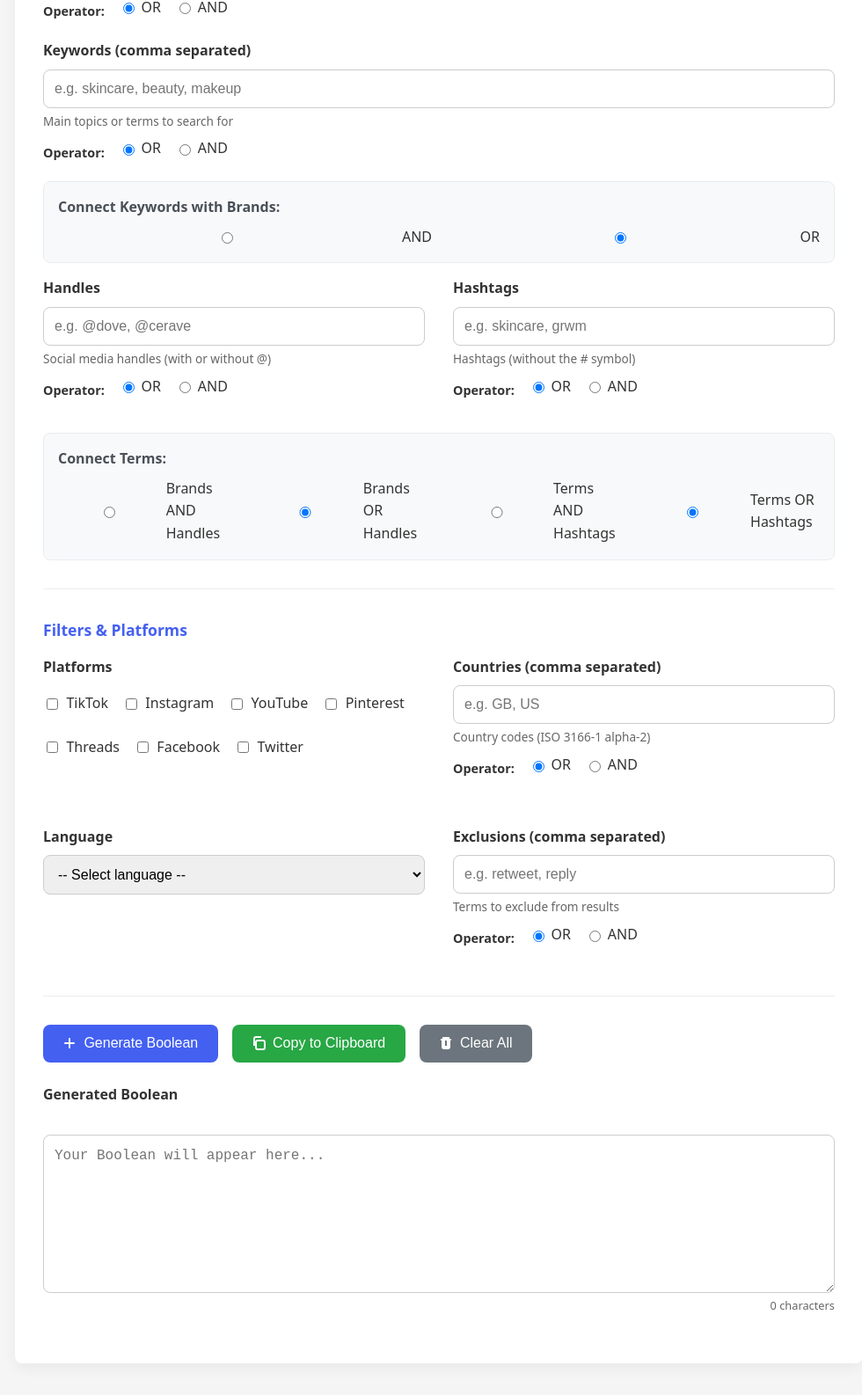
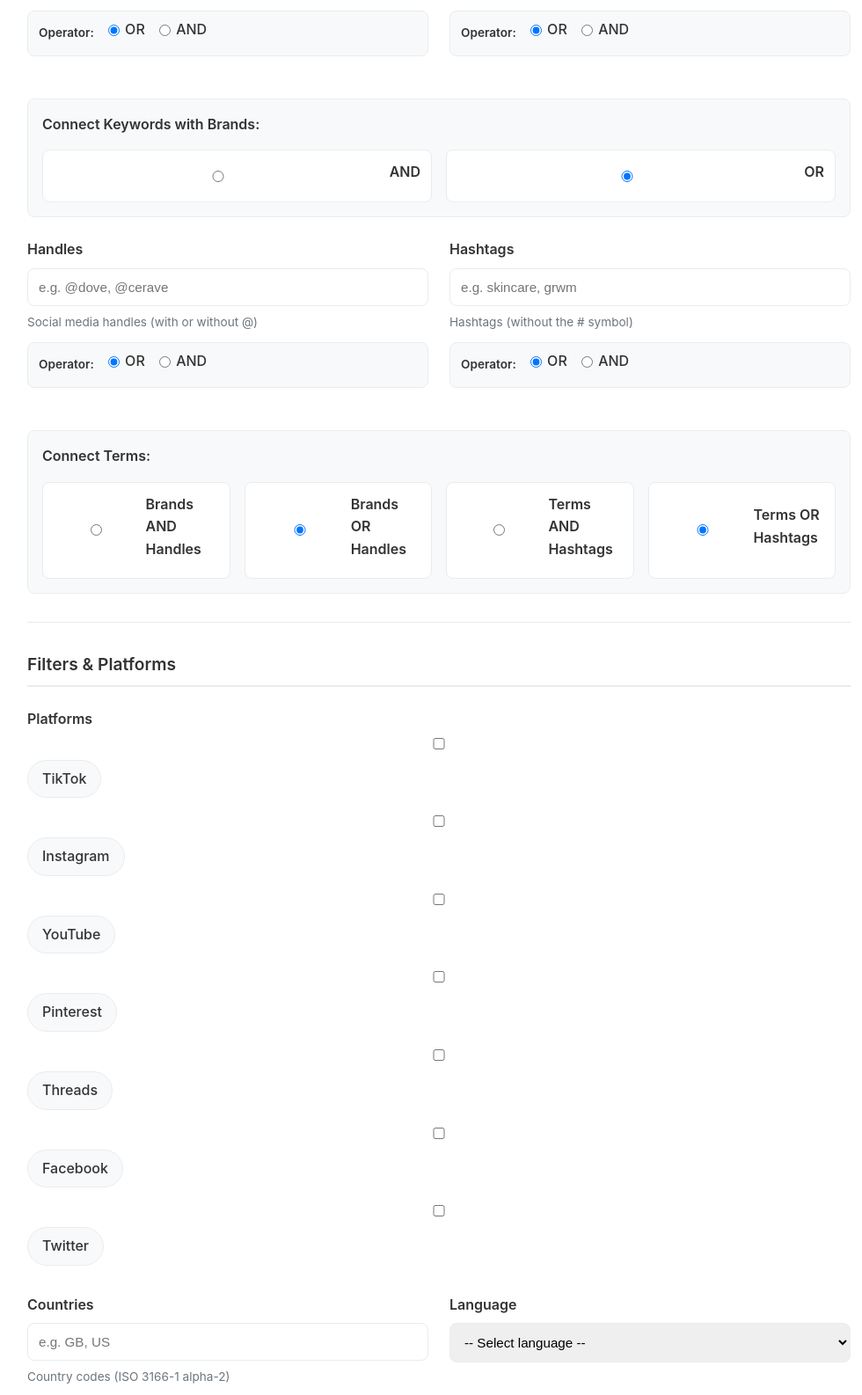
Before and after one commit to bradyofar/boolean-builder, a plain HTML site: page index.html in a window 1280 px wide. Shown: the part 326-1912 px from the top of the page at 88% size, without its empty margins (141-1121 px from the left). Drawn offline with Linux system fonts and the light colour scheme.

Commit message:
Update index.html

```diff
--- a/index.html
+++ b/index.html
@@ -3,187 +3,243 @@
 <head>
 <meta charset="UTF-8" />
 <meta name="viewport" content="width=device-width, initial-scale=1.0"/>
-<meta name="description" content="Generate Boolean search queries for social media platforms" />
 <title>Pulsar Boolean Generator</title>
 <style>
 :root {
-    --orange: #DC6844;
-    --blue: #4460F1;
-    --blue-hover: #2e49c0;
-    --green: #28a745;
-    --red: #dc3545;
-    --gray-bg: #f5f5f5;
-    --shadow: 0 6px 16px rgba(0, 0, 0, 0.05);
-    --border-radius: 8px;
-    --transition: all 0.2s ease-in-out;
+  --primary: #4460F1;
+  --accent: #DC6844;
+  --success: #28a745;
+  --danger: #dc3545;
+  --gray: #6c757d;
+  --light: #f8f9fa;
+  --border: #e9ecef;
+  --shadow: 0 4px 12px rgba(0,0,0,0.08);
+  --radius: 8px;
 }
 
+* { box-sizing: border-box; margin: 0; padding: 0; }
+
 body {
-    margin: 0;
-    font-family: system-ui, -apple-system, BlinkMacSystemFont, 'Segoe UI', Roboto, Oxygen, Ubuntu, Cantarell, sans-serif;
-    background: var(--gray-bg);
+  font-family: -apple-system, BlinkMacSystemFont, 'Segoe UI', Roboto, sans-serif;
+  background: #f5f7fa;
   color: #333;
   line-height: 1.6;
 }
 
 header {
-    background: var(--orange);
-    padding: 1.5rem 2rem;
+  background: linear-gradient(135deg, var(--accent), #e85c36);
+  padding: 1.5rem;
   text-align: center;
   color: white;
-    font-size: 1.8rem;
-    box-shadow: 0 2px 4px rgba(0, 0, 0, 0.1);
+  box-shadow: var(--shadow);
+  margin-bottom: 1.5rem;
 }
 
 .container {
-    max-width: 900px;
-    margin: 2rem auto;
+  max-width: 1000px;
+  margin: 0 auto 2rem;
   background: white;
-    border-radius: var(--border-radius);
-    padding: 2.5rem 2rem;
+  border-radius: var(--radius);
+  padding: 2rem;
   box-shadow: var(--shadow);
+}
+
+.section-title {
+  font-size: 1.2rem;
+  font-weight: 600;
+  margin-bottom: 1.5rem;
+  padding-bottom: 0.5rem;
+  border-bottom: 2px solid var(--border);
 }
 
 .form-grid {
   display: grid;
-    grid-template-columns: 1fr 1fr;
-    gap: 2rem;
+  grid-template-columns: repeat(auto-fit, minmax(300px, 1fr));
+  gap: 1.5rem;
+  margin-bottom: 1.5rem;
 }
 
-  .form-group {
-    display: flex;
-    flex-direction: column;
-    margin-bottom: 1rem;
+.form-group { margin-bottom: 1.5rem; }
+
+label {
+  display: block;
+  font-weight: 600;
+  margin-bottom: 0.5rem;
+}
+
+input, select, textarea {
+  width: 100%;
+  padding: 0.75rem;
+  border: 1px solid var(--border);
+  border-radius: var(--radius);
+  font-size: 0.95rem;
+}
+
+input:focus, select:focus, textarea:focus {
+  outline: none;
+  border-color: var(--primary);
+  box-shadow: 0 0 0 3px rgba(68, 96, 241, 0.15);
+}
+
+.help-text {
+  font-size: 0.85rem;
+  color: var(--gray);
+  margin-top: 0.5rem;
 }
 
 .operator-group {
   display: flex;
   align-items: center;
-    margin-top: 0.5rem;
-    gap: 1rem;
+  margin-top: 0.75rem;
+  background: var(--light);
+  padding: 0.5rem 0.75rem;
+  border-radius: var(--radius);
+  border: 1px solid var(--border);
 }
 
 .operator-label {
   font-weight: 600;
-    font-size: 0.9rem;
+  font-size: 0.85rem;
+  margin-right: 1rem;
 }
 
-  .radio-group {
-    display: flex;
-    gap: 1rem;
-  }
+.radio-group { display: flex; gap: 1rem; }
 
 .radio-label {
   display: flex;
   align-items: center;
-    gap: 0.3rem;
+  gap: 0.4rem;
   cursor: pointer;
-    font-weight: normal;
+  font-weight: 500;
 }
 
-  label {
-    font-weight: 600;
-    margin-bottom: 0.5rem;
+.connector-section {
+  background: var(--light);
+  border-radius: var(--radius);
+  padding: 1rem;
+  margin: 1.5rem 0;
+  border: 1px solid var(--border);
 }
 
-  input, select, textarea {
-    padding: 0.75rem;
-    border: 1px solid #ccc;
-    border-radius: var(--border-radius);
-    font-size: 1rem;
-    width: 100%;
-    transition: var(--transition);
-    box-sizing: border-box;
+.connector-title {
+  font-weight: 600;
+  margin-bottom: 1rem;
 }
 
-  input:focus, select:focus, textarea:focus {
-    outline: none;
-    border-color: var(--blue);
-    box-shadow: 0 0 0 3px rgba(68, 96, 241, 0.2);
+.connector-grid {
+  display: grid;
+  grid-template-columns: repeat(auto-fit, minmax(180px, 1fr));
+  gap: 1rem;
 }
 
-  textarea {
-    font-family: 'Courier New', monospace;
-    margin-top: 1.5rem;
-    min-height: 180px;
-    resize: vertical;
-    line-height: 1.4;
+.connector-item {
+  display: flex;
+  align-items: center;
+  gap: 0.5rem;
+  background: white;
+  padding: 0.75rem;
+  border-radius: var(--radius);
+  border: 1px solid var(--border);
 }
 
 .platform-checkboxes {
   display: flex;
   flex-wrap: wrap;
-    gap: 1rem;
+  gap: 0.75rem;
   margin-top: 0.5rem;
 }
 
 .platform-checkboxes label {
-    font-weight: normal;
   display: flex;
   align-items: center;
   gap: 0.4rem;
+  padding: 0.5rem 1rem;
+  background: var(--light);
+  border: 1px solid var(--border);
+  border-radius: 30px;
+  font-weight: 500;
   cursor: pointer;
+}
+
+.platform-checkboxes input:checked + label {
+  background: var(--primary);
+  color: white;
+  border-color: var(--primary);
+}
+
+.section-divider {
+  height: 1px;
+  background: var(--border);
+  margin: 2rem 0;
 }
 
 .button-row {
   display: flex;
-    justify-content: flex-start;
+  flex-wrap: wrap;
   gap: 1rem;
-    margin-top: 2rem;
-    margin-bottom: 1.5rem;
+  margin: 2rem 0;
 }
 
 button {
-    background: var(--blue);
-    color: white;
-    padding: 0.8rem 1.4rem;
-    font-size: 1rem;
-    border: none;
-    border-radius: var(--border-radius);
-    cursor: pointer;
-    transition: var(--transition);
   display: flex;
   align-items: center;
   gap: 0.5rem;
+  padding: 0.75rem 1.25rem;
+  border: none;
+  border-radius: var(--radius);
+  font-weight: 600;
+  cursor: pointer;
+  transition: all 0.2s;
 }
 
 button:hover {
-    background: var(--blue-hover);
   transform: translateY(-2px);
+  box-shadow: 0 4px 8px rgba(0,0,0,0.1);
 }
 
-  button:active {
-    transform: translateY(0);
+.btn-primary {
+  background: var(--primary);
+  color: white;
 }
 
-  button.copy-btn {
-    background: var(--green);
+.btn-success {
+  background: var(--success);
+  color: white;
 }
 
-  button.copy-btn:hover {
-    background: #218838;
+.btn-secondary {
+  background: var(--gray);
+  color: white;
 }
 
-  button.clear-btn {
-    background: #6c757d;
+textarea {
+  min-height: 180px;
+  font-family: 'Courier New', monospace;
+  resize: vertical;
 }
 
-  button.clear-btn:hover {
-    background: #5a6268;
+.char-counter {
+  text-align: right;
+  font-size: 0.8rem;
+  color: var(--gray);
+  margin-top: 0.5rem;
 }
+
+.char-counter.warning { color: var(--accent); }
+.char-counter.error { color: var(--danger); }
 
 .notification {
   position: fixed;
   bottom: 20px;
   right: 20px;
-    padding: 12px 20px;
-    background: var(--green);
+  padding: 0.75rem 1.25rem;
+  background: var(--success);
   color: white;
-    border-radius: var(--border-radius);
+  border-radius: var(--radius);
   box-shadow: var(--shadow);
   transform: translateY(100px);
   opacity: 0;
-    transition: all 0.3s ease;
+  transition: all 0.3s;
   z-index: 1000;
 }
 
@@ -192,141 +248,55 @@
   opacity: 1;
 }
 
-  .notification.error {
-    background: var(--red);
-  }
-
-  .char-counter {
-    font-size: 0.8rem;
-    color: #666;
-    text-align: right;
-    margin-top: 0.25rem;
-  }
-
-  .char-counter.warning {
-    color: var(--orange);
-  }
-
-  .char-counter.error {
-    color: var(--red);
-  }
-
-  .help-text {
-    font-size: 0.85rem;
-    color: #666;
-    margin-top: 0.25rem;
-  }
-
-  .section-divider {
-    border-top: 1px solid #eee;
-    margin: 2rem 0;
-  }
-
-  .section-title {
-    font-weight: 600;
-    font-size: 1.1rem;
-    margin-bottom: 1rem;
-    color: var(--blue);
-  }
-
-  .connector-section {
-    background-color: #f8f9fa;
-    border-radius: var(--border-radius);
-    padding: 1rem;
-    margin: 1rem 0;
-    border: 1px solid #e9ecef;
-  }
-
-  .connector-title {
-    font-weight: 600;
-    margin-bottom: 0.5rem;
-    color: #495057;
-  }
-
-  .connector-grid {
-    display: grid;
-    grid-template-columns: repeat(auto-fit, minmax(150px, 1fr));
-    gap: 1rem;
-  }
-
-  .connector-item {
-    display: flex;
-    align-items: center;
-    gap: 0.5rem;
-  }
-
-  .connector-item label {
-    margin-bottom: 0;
-    font-weight: normal;
-  }
-
-  .input-focus {
-    border: 2px solid var(--blue);
-  }
+.notification.error { background: var(--danger); }
 
 @media (max-width: 768px) {
-    .form-grid {
-      grid-template-columns: 1fr;
-      gap: 1rem;
-    }
-
-    .button-row {
-      flex-direction: column;
-      align-items: stretch;
-    }
-
   .container {
     margin: 1rem;
-      padding: 1.5rem 1rem;
+    padding: 1.5rem;
   }
-
-    .connector-grid {
-      grid-template-columns: 1fr;
-    }
+  .form-grid, .connector-grid { grid-template-columns: 1fr; }
+  .button-row { flex-direction: column; }
+  button { width: 100%; justify-content: center; }
 }
 </style>
 </head>
 <body>
-<header>Pulsar Boolean Generator</header>
-
+<header>
+<h1>Pulsar Boolean Generator</h1>
+</header>
 
 <div class="container">
 <div class="section-title">Search Terms</div>
+
 <div class="form-grid">
   <div class="form-group">
     <label for="brands">Brands</label>
-      <input id="brands" placeholder="e.g. Dove, Cerave" aria-describedby="brands-help" />
-      <div id="brands-help" class="help-text">Brand names to include in search</div>
+    <input id="brands" placeholder="e.g. Dove, Cerave" />
+    <div class="help-text">Brand names to include in search</div>
     <div class="operator-group">
       <span class="operator-label">Operator:</span>
       <div class="radio-group">
-          <label class="radio-label">
-            <input type="radio" name="brands-operator" value="OR" checked> OR
-          </label>
-          <label class="radio-label">
-            <input type="radio" name="brands-operator" value="AND"> AND
-          </label>
+        <label class="radio-label"><input type="radio" name="brands-operator" value="OR" checked> OR</label>
+        <label class="radio-label"><input type="radio" name="brands-operator" value="AND"> AND</label>
+      </div>
+    </div>
+  </div>
+
+  <div class="form-group">
+    <label for="keywords">Keywords</label>
+    <input id="keywords" placeholder="e.g. skincare, beauty, makeup" />
+    <div class="help-text">Main topics or terms to search for</div>
+    <div class="operator-group">
+      <span class="operator-label">Operator:</span>
+      <div class="radio-group">
+        <label class="radio-label"><input type="radio" name="keywords-operator" value="OR" checked> OR</label>
+        <label class="radio-label"><input type="radio" name="keywords-operator" value="AND"> AND</label>
       </div>
     </div>
   </div>
 </div>
-      <div class="form-group">
-      <label for="keywords">Keywords (comma separated)</label>
-      <input id="keywords" placeholder="e.g. skincare, beauty, makeup" aria-describedby="keywords-help" />
-      <div id="keywords-help" class="help-text">Main topics or terms to search for</div>
-      <div class="operator-group">
-        <span class="operator-label">Operator:</span>
-        <div class="radio-group">
-          <label class="radio-label">
-            <input type="radio" name="keywords-operator" value="OR" checked> OR
-          </label>
-          <label class="radio-label">
-            <input type="radio" name="keywords-operator" value="AND"> AND
-          </label>
-        </div>
-      </div>
-    </div>
-  <!-- Connector between Keywords and Brands -->
+
 <div class="connector-section">
   <div class="connector-title">Connect Keywords with Brands:</div>
   <div class="connector-grid">
@@ -344,39 +314,31 @@
 <div class="form-grid">
   <div class="form-group">
     <label for="handles">Handles</label>
-      <input id="handles" placeholder="e.g. @dove, @cerave" aria-describedby="handles-help" />
-      <div id="handles-help" class="help-text">Social media handles (with or without @)</div>
+    <input id="handles" placeholder="e.g. @dove, @cerave" />
+    <div class="help-text">Social media handles (with or without @)</div>
     <div class="operator-group">
       <span class="operator-label">Operator:</span>
       <div class="radio-group">
-          <label class="radio-label">
-            <input type="radio" name="handles-operator" value="OR" checked> OR
-          </label>
-          <label class="radio-label">
-            <input type="radio" name="handles-operator" value="AND"> AND
-          </label>
+        <label class="radio-label"><input type="radio" name="handles-operator" value="OR" checked> OR</label>
+        <label class="radio-label"><input type="radio" name="handles-operator" value="AND"> AND</label>
       </div>
     </div>
   </div>
+
   <div class="form-group">
     <label for="hashtags">Hashtags</label>
-      <input id="hashtags" placeholder="e.g. skincare, grwm" aria-describedby="hashtags-help" />
-      <div id="hashtags-help" class="help-text">Hashtags (without the # symbol)</div>
+    <input id="hashtags" placeholder="e.g. skincare, grwm" />
+    <div class="help-text">Hashtags (without the # symbol)</div>
     <div class="operator-group">
       <span class="operator-label">Operator:</span>
       <div class="radio-group">
-          <label class="radio-label">
-            <input type="radio" name="hashtags-operator" value="OR" checked> OR
-          </label>
-          <label class="radio-label">
-            <input type="radio" name="hashtags-operator" value="AND"> AND
-          </label>
+        <label class="radio-label"><input type="radio" name="hashtags-operator" value="OR" checked> OR</label>
+        <label class="radio-label"><input type="radio" name="hashtags-operator" value="AND"> AND</label>
       </div>
     </div>
   </div>
 </div>
 
-  <!-- Connectors between term groups -->
 <div class="connector-section">
   <div class="connector-title">Connect Terms:</div>
   <div class="connector-grid">
@@ -402,35 +364,46 @@
 <div class="section-divider"></div>
 <div class="section-title">Filters & Platforms</div>
 
-  <div class="form-grid">
 <div class="form-group">
   <label>Platforms</label>
   <div class="platform-checkboxes">
-        <label><input type="checkbox" name="platform" value="TIKTOK" /> TikTok</label>
-        <label><input type="checkbox" name="platform" value="INSTAGRAM" /> Instagram</label>
-        <label><input type="checkbox" name="platform" value="YOUTUBE" /> YouTube</label>
-        <label><input type="checkbox" name="platform" value="PINTEREST" /> Pinterest</label>
-        <label><input type="checkbox" name="platform" value="THREADS" /> Threads</label>
-        <label><input type="checkbox" name="platform" value="FACEBOOK" /> Facebook</label>
-        <label><input type="checkbox" name="platform" value="TWITTER" /> Twitter</label>
+    <input type="checkbox" id="tiktok" name="platform" value="TIKTOK">
+    <label for="tiktok">TikTok</label>
+
+    <input type="checkbox" id="instagram" name="platform" value="INSTAGRAM">
+    <label for="instagram">Instagram</label>
+
+    <input type="checkbox" id="youtube" name="platform" value="YOUTUBE">
+    <label for="youtube">YouTube</label>
+
+    <input type="checkbox" id="pinterest" name="platform" value="PINTEREST">
+    <label for="pinterest">Pinterest</label>
+
+    <input type="checkbox" id="threads" name="platform" value="THREADS">
+    <label for="threads">Threads</label>
+
+    <input type="checkbox" id="facebook" name="platform" value="FACEBOOK">
+    <label for="facebook">Facebook</label>
+
+    <input type="checkbox" id="twitter" name="platform" value="TWITTER">
+    <label for="twitter">Twitter</label>
   </div>
 </div>
+
+<div class="form-grid">
   <div class="form-group">
-      <label for="countries">Countries (comma separated)</label>
-      <input id="countries" placeholder="e.g. GB, US" aria-describedby="countries-help" />
-      <div id="countries-help" class="help-text">Country codes (ISO 3166-1 alpha-2)</div>
+    <label for="countries">Countries</label>
+    <input id="countries" placeholder="e.g. GB, US" />
+    <div class="help-text">Country codes (ISO 3166-1 alpha-2)</div>
     <div class="operator-group">
       <span class="operator-label">Operator:</span>
       <div class="radio-group">
-          <label class="radio-label">
-            <input type="radio" name="countries-operator" value="OR" checked> OR
-          </label>
-          <label class="radio-label">
-            <input type="radio" name="countries-operator" value="AND"> AND
-          </label>
+        <label class="radio-label"><input type="radio" name="countries-operator" value="OR" checked> OR</label>
+        <label class="radio-label"><input type="radio" name="countries-operator" value="AND"> AND</label>
       </div>
     </div>
   </div>
+
   <div class="form-group">
     <label for="language">Language</label>
     <select id="language">
@@ -446,56 +419,35 @@
       <option value="zh">Chinese</option>
     </select>
   </div>
+
   <div class="form-group">
-      <label for="exclusions">Exclusions (comma separated)</label>
-      <input id="exclusions" placeholder="e.g. retweet, reply" aria-describedby="exclusions-help" />
-      <div id="exclusions-help" class="help-text">Terms to exclude from results</div>
+    <label for="exclusions">Exclusions</label>
+    <input id="exclusions" placeholder="e.g. retweet, reply" />
+    <div class="help-text">Terms to exclude from results</div>
     <div class="operator-group">
       <span class="operator-label">Operator:</span>
       <div class="radio-group">
-          <label class="radio-label">
-            <input type="radio" name="exclusions-operator" value="OR" checked> OR
-          </label>
-          <label class="radio-label">
-            <input type="radio" name="exclusions-operator" value="AND"> AND
-          </label>
+        <label class="radio-label"><input type="radio" name="exclusions-operator" value="OR" checked> OR</label>
+        <label class="radio-label"><input type="radio" name="exclusions-operator" value="AND"> AND</label>
       </div>
     </div>
   </div>
 </div>
 
-  <div class="section-divider"></div>
-
 <div class="button-row">
-    <button id="generate-btn" type="button" aria-label="Generate Boolean">
-      <svg width="16" height="16" viewBox="0 0 16 16" fill="none" xmlns="http://www.w3.org/2000/svg">
-        <path d="M8 3V13M3 8H13" stroke="currentColor" stroke-width="2" stroke-linecap="round"/>
-      </svg>
-      Generate Boolean
-    </button>
-    <button id="copy-btn" class="copy-btn" type="button" aria-label="Copy to clipboard">
-      <svg width="16" height="16" viewBox="0 0 16 16" fill="none" xmlns="http://www.w3.org/2000/svg">
-        <path d="M13 5H7C5.89543 5 5 5.89543 5 7V13C5 14.1046 5.89543 15 7 15H13C14.1046 15 15 14.1046 15 13V7C15 5.89543 14.1046 5 13 5Z" stroke="currentColor" stroke-width="2"/>
-        <path d="M3 11V3C3 1.89543 3.89543 1 5 1H11" stroke="currentColor" stroke-width="2"/>
-      </svg>
-      Copy to Clipboard
-    </button>
-    <button id="clear-btn" class="clear-btn" type="button" aria-label="Clear all fields">
-      <svg width="16" height="16" viewBox="0 0 16 16" fill="none" xmlns="http://www.w3.org/2000/svg">
-        <path d="M2 4H14M5 4V2H11V4M6 4V12H10V4M12 4V12C12 13.1046 11.1046 14 10 14H6C4.89543 14 4 13.1046 4 12V4" stroke="currentColor" stroke-width="2"/>
-      </svg>
-      Clear All
-    </button>
+  <button id="generate-btn" class="btn-primary">Generate Boolean</button>
+  <button id="copy-btn" class="btn-success">Copy to Clipboard</button>
+  <button id="clear-btn" class="btn-secondary">Clear All</button>
 </div>
 
 <div class="form-group">
   <label for="output">Generated Boolean</label>
-    <textarea id="output" placeholder="Your Boolean will appear here..." readonly aria-live="polite"></textarea>
+  <textarea id="output" placeholder="Your Boolean will appear here..." readonly></textarea>
   <div id="char-counter" class="char-counter">0 characters</div>
 </div>
 </div>
 
-<div id="notification" class="notification" role="alert" aria-live="assertive"></div>
+<div id="notification" class="notification"></div>
 
 <script>
 document.addEventListener('DOMContentLoaded', () => {
@@ -614,7 +566,7 @@
       }
 
       if (keywords.length === 0 && brands.length === 0 && handles.length === 0 && hashtags.length === 0) {
-          showNotification('Please enter at least one search term (keyword, brand, handle, or hashtag)', 'error');
+        showNotification('Please enter at least one search term', 'error');
         return;
       }
 
@@ -736,88 +688,48 @@
       showNotification('Boolean generated successfully!');
     } catch (error) {
       console.error('Error generating boolean:', error);
-        showNotification('Error generating boolean. Please check your inputs.', 'error');
+      showNotification('Error generating boolean', 'error');
     }
   }
 
   function copyBoolean() {
     if (!outputField.value.trim()) {
-        showNotification('Nothing to copy. Generate a Boolean first.', 'error');
+      showNotification('Nothing to copy', 'error');
       return;
     }
 
-      // Use modern clipboard API if available
-      if (navigator.clipboard) {
     navigator.clipboard.writeText(outputField.value)
-          .then(() => {
-            showNotification('✅ Boolean copied to clipboard');
-          })
-          .catch(err => {
-            console.error('Failed to copy: ', err);
-            fallbackCopy();
+      .then(() => showNotification('Copied to clipboard'))
+      .catch(() => {
+        outputField.select();
+        document.execCommand('copy');
+        showNotification('Copied to clipboard');
       });
-      } else {
-        fallbackCopy();
-      }
-    }
-
-    function fallbackCopy() {
-      outputField.select();
-      outputField.setSelectionRange(0, 99999);
-      try {
-        document.execCommand('copy');
-        showNotification('✅ Boolean copied to clipboard');
-      } catch (err) {
-        showNotification('Failed to copy. Please select and copy manually.', 'error');
-      }
   }
 
   function clearAll() {
-      // Clear all input fields
-      Object.values(formFields).forEach(field => {
-        field.value = '';
-      });
-
-      // Reset radio buttons to OR
-      document.querySelectorAll('input[type="radio"][value="OR"]').forEach(radio => {
-        radio.checked = true;
-      });
-
-      // Uncheck all checkboxes
-      document.querySelectorAll('input[type="checkbox"]').forEach(cb => {
-        cb.checked = false;
-      });
-
-      // Clear output
+    Object.values(formFields).forEach(field => field.value = '');
+    document.querySelectorAll('input[type="radio"][value="OR"]').forEach(radio => radio.checked = true);
+    document.querySelectorAll('input[type="checkbox"]').forEach(cb => cb.checked = false);
     outputField.value = '';
     updateCharCount();
-
-      // Clear localStorage
     localStorage.removeItem('pulsarBooleanData');
-
     showNotification('All fields cleared');
   }
 
   function validateInput(field) {
-      // Basic validation for now - could be expanded
     if (field.value.length > 500) {
       field.value = field.value.substring(0, 500);
-        showNotification(`Input limited to 500 characters`, 'error');
+      showNotification('Input limited to 500 characters', 'error');
     }
   }
 
   function updateCharCount() {
     const count = outputField.value.length;
     charCounter.textContent = `${count} characters`;
-
-      // Add warning classes based on character count
-      charCounter.classList.remove('warning')
     charCounter.classList.remove('warning', 'error');
-      if (count > 9000) {
-        charCounter.classList.add('error');
-      } else if (count > 7000) {
-        charCounter.classList.add('warning');
-      }
+    if (count > 9000) charCounter.classList.add('error');
+    else if (count > 7000) charCounter.classList.add('warning');
   }
 
   function showNotification(message, type = '') {
@@ -841,9 +753,7 @@
     if (!saved) return;
     const data = JSON.parse(saved);
     Object.entries(data).forEach(([key, value]) => {
-        if (formFields[key]) {
-          formFields[key].value = value;
-        }
+      if (formFields[key]) formFields[key].value = value;
     });
   }
 });
```
Lines whose indentation alone changed are shown as unchanged.
